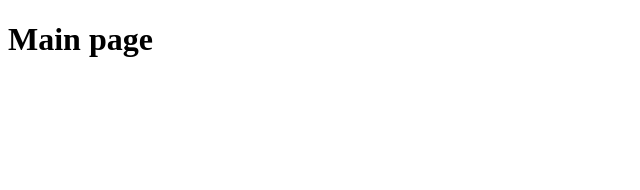
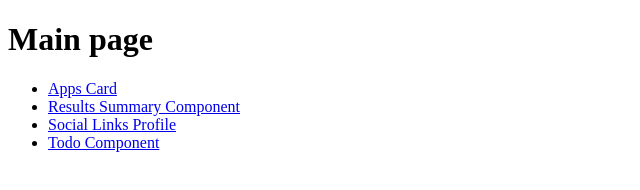
Before and after one commit to lichristopher/tailwind-projects, a plain HTML site: page index.html in a window 1280 px wide. Shown: the whole page, without its empty margins (0-640 px from the left). Drawn offline with Linux system fonts and the light colour scheme.

Commit message:
add links for the projects

```diff
--- a/index.html
+++ b/index.html
@@ -7,5 +7,21 @@
   </head>
   <body>
     <h1>Main page</h1>
+    <ul>
+      <li>
+        <a href="./apps-card/index.html">Apps Card</a>
+      </li>
+      <li>
+        <a href="./results-summary-component/index.html"
+          >Results Summary Component</a
+        >
+      </li>
+      <li>
+        <a href="./social-links-profile/">Social Links Profile</a>
+      </li>
+      <li>
+        <a href="./todo-component/">Todo Component</a>
+      </li>
+    </ul>
   </body>
 </html>
```
